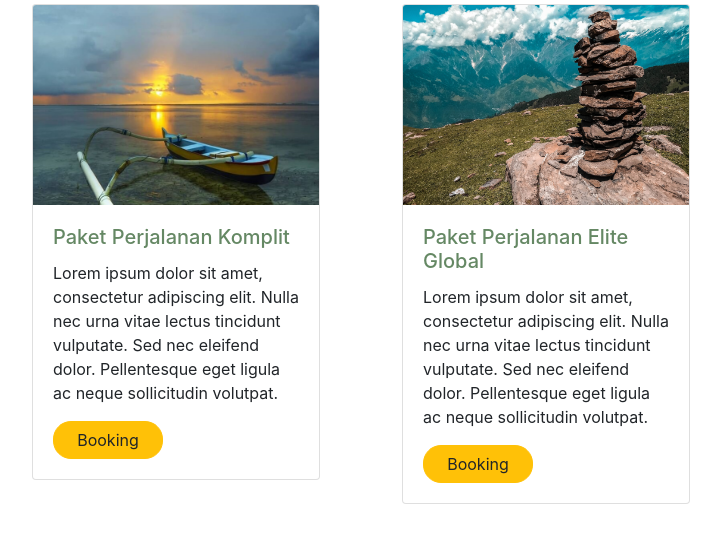
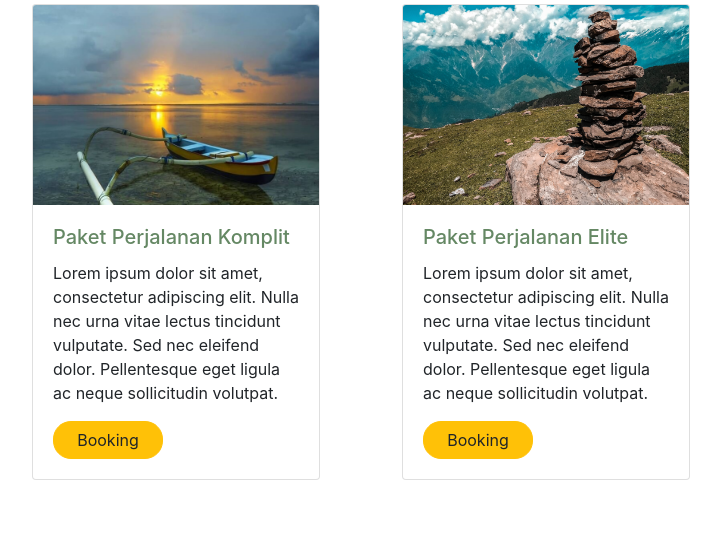
Before and after one commit to MangJana666/uas-webpro-2201010195, a PHP site: page /booking.php in a window 1280 px wide. Shown: the part 1572-2116 px from the top of the page, without its empty margins (253-974 px from the left). Run offline with PHP 8.4, Linux system fonts and the light colour scheme; some libraries are stand-ins or nearby versions.

Commit message:
Update booking.php

```diff
--- a/booking.php
+++ b/booking.php
@@ -166,7 +166,7 @@
         <div class="card" style="width: 18rem;">
             <img src="img/pexels-rasik-1416900.jpg" class="card-img-top" alt="...">
             <div class="card-body">
-              <h5 class="card-title">Paket Perjalanan Elite Global</h5>
+              <h5 class="card-title">Paket Perjalanan Elite</h5>
               <p class="card-text">
                 Lorem ipsum dolor sit amet, consectetur adipiscing elit. Nulla nec urna vitae lectus tincidunt vulputate. Sed nec eleifend dolor. Pellentesque eget ligula ac neque sollicitudin volutpat. </p>
               <a href="#" class="btn btn-warning" style="border-radius: 18px;width:110px;transition:0.4s;" onclick="booking('Elite Global','12.000.000')">Booking</a>
```
